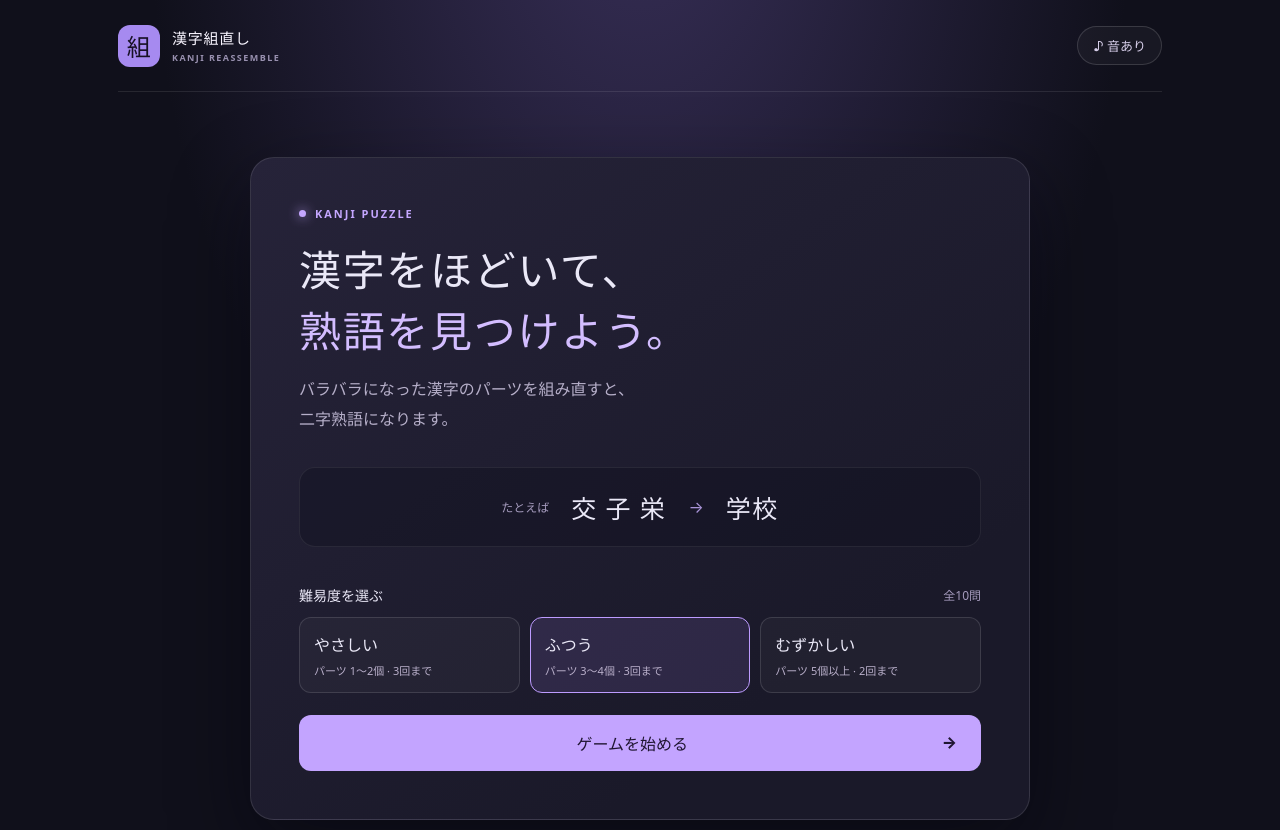
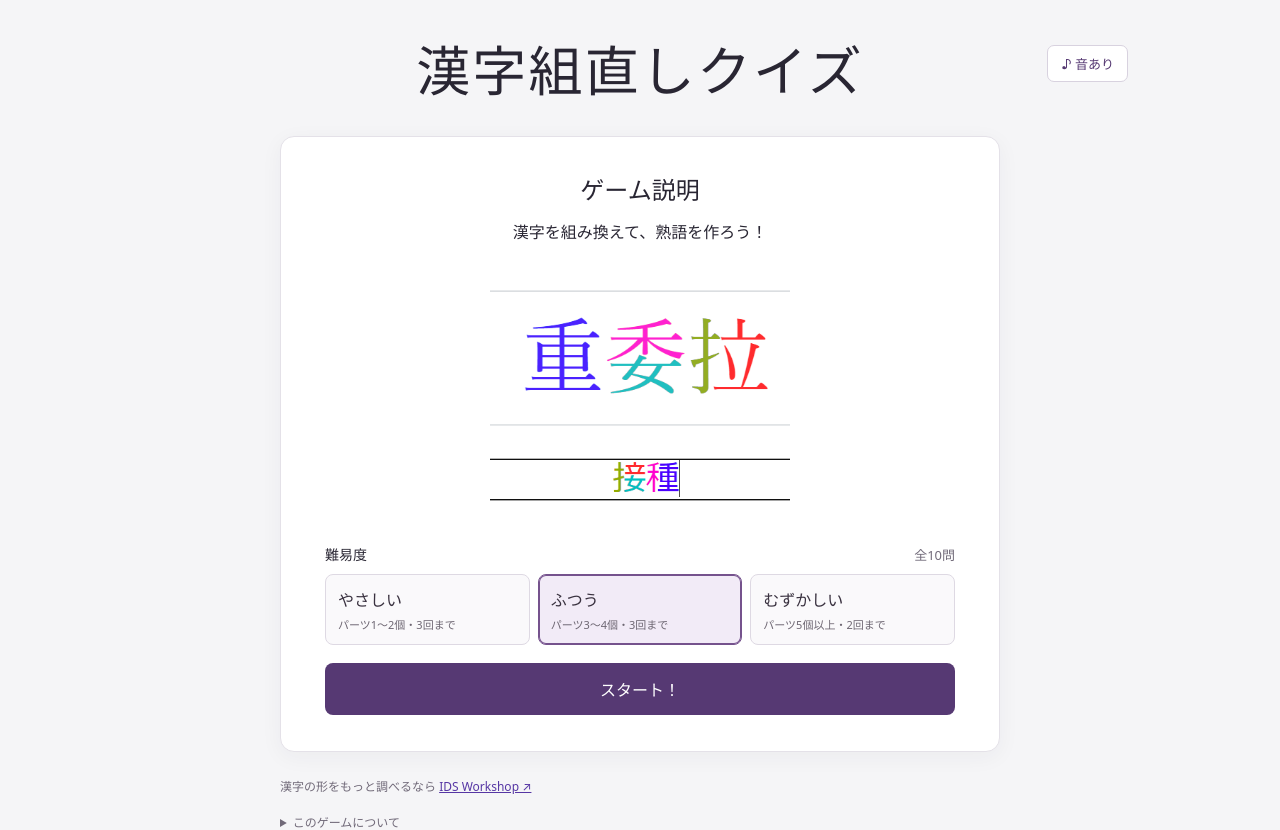
Before and after one commit to mkpoli/han-reassemble, a SvelteKit app: page / in a window 1280 px wide. Shown: the top 830 px of the page. Built offline with nearby package versions, Linux system fonts and the light colour scheme.

Commit message:
refactor: refine the original game style

```diff
--- a/src/app.css
+++ b/src/app.css
@@ -4,9 +4,10 @@
 		-apple-system,
 		'Noto Sans JP',
 		sans-serif;
-	color: #eae8f7;
-	background: #10101b;
+	color: #292633;
+	background: #f5f5f7;
 	font-synthesis: none;
+	accent-color: #563973;
 }
 * {
 	box-sizing: border-box;
@@ -14,7 +15,6 @@
 body {
 	margin: 0;
 	min-width: 320px;
-	background: radial-gradient(ellipse at 50% -20%, #39305a 0, transparent 55%), #10101b;
 }
 button,
 input {
@@ -28,294 +28,243 @@ button:disabled {
 	opacity: 0.55;
 }
 a {
-	color: #c9b4ff;
+	color: #5636a4;
 }
 a:hover {
-	color: #fff;
+	color: #8a5e97;
 }
 button:focus-visible,
 input:focus-visible,
 a:focus-visible,
-summary:focus-visible {
-	outline: 3px solid #e5c474;
+summary:focus-visible,
+h2:focus-visible {
+	outline: 3px solid #9b7ec1;
 	outline-offset: 3px;
 }
 .shell {
-	max-width: 1100px;
-	margin: auto;
-	padding: 0 28px;
+	max-width: 1024px;
+	margin: 0 auto;
+	padding: 0 24px;
 }
 .topbar {
-	height: 92px;
-	display: flex;
-	align-items: center;
-	justify-content: space-between;
-	border-bottom: 1px solid #ffffff18;
+	position: relative;
+	padding: 38px 0 28px;
+	text-align: center;
 }
-.brand {
-	display: flex;
-	align-items: center;
-	gap: 12px;
-	text-decoration: none;
-	color: #f8f5ff;
-	font-weight: 750;
-	font-size: 15px;
-	letter-spacing: 0.05em;
-}
-.brand-mark {
-	display: grid;
-	place-items: center;
-	width: 42px;
-	height: 42px;
-	border-radius: 12px;
-	background: #a68af0;
-	color: #171125;
-	font-size: 24px;
-	font-family: serif;
-}
-.brand-sub {
-	display: block;
-	color: #9991b0;
-	font-size: 9px;
-	letter-spacing: 0.16em;
-	margin-top: 3px;
+.topbar h1 {
+	margin: 0;
+	font:
+		400 clamp(32px, 5vw, 54px)/1.3 'Yu Mincho',
+		'Hiragino Mincho ProN',
+		serif;
+	letter-spacing: 0.04em;
 }
 .sound,
 .hint {
-	border: 1px solid #ffffff24;
-	background: #ffffff09;
-	color: #d6cee9;
-	border-radius: 99px;
-	padding: 9px 15px;
+	border: 1px solid #d8d2df;
+	border-radius: 7px;
+	background: #fff;
+	color: #563973;
+	padding: 8px 13px;
 	font-size: 13px;
+}
+.sound {
+	position: absolute;
+	right: 0;
+	top: 45px;
 }
 .sound:hover,
 .hint:hover {
-	background: #ffffff18;
+	background: #f1edf5;
 }
 main {
-	max-width: 780px;
-	margin: 65px auto;
+	max-width: 720px;
+	margin: 0 auto;
 }
 .panel {
-	border: 1px solid #ffffff1c;
-	border-radius: 24px;
-	background: linear-gradient(145deg, #262339, #1a1929 75%);
-	box-shadow: 0 28px 80px #05040c77;
-	padding: 48px;
+	background: #fff;
+	border: 1px solid #e4e1e8;
+	border-radius: 14px;
+	box-shadow: 0 5px 22px #2e20380c;
+	padding: 36px 44px;
 }
-.eyebrow {
-	color: #c5a7ff;
-	font-size: 11px;
-	font-weight: 750;
-	letter-spacing: 0.18em;
-	display: flex;
-	align-items: center;
-	gap: 9px;
+.intro,
+.result {
+	text-align: center;
 }
-.dot {
-	width: 7px;
-	height: 7px;
-	background: #c5a7ff;
-	border-radius: 50%;
-	box-shadow: 0 0 12px #c5a7ff;
-}
-h1 {
-	font-size: clamp(27px, 4vw, 42px);
-	line-height: 1.45;
-	letter-spacing: 0.04em;
-	margin: 19px 0 12px;
-}
-h1 em {
-	font-style: normal;
-	color: #d3bdff;
+h2 {
+	margin: 0;
+	font-size: 24px;
+	line-height: 1.4;
 }
 .lead {
-	color: #b6afc9;
-	line-height: 1.9;
-	margin: 0;
+	margin: 12px 0 0;
+	line-height: 1.7;
 }
 .example {
-	display: flex;
-	align-items: center;
-	justify-content: center;
-	gap: 22px;
-	margin: 32px 0 38px;
-	padding: 21px;
-	border: 1px solid #ffffff12;
-	border-radius: 16px;
-	background: #110f1f66;
-}
-.example span:first-child {
-	font-size: 12px;
-	color: #a59bbd;
-}
-.example strong {
-	font: 600 25px serif;
-	letter-spacing: 0.06em;
-}
-.arrow,
-.result-arrow {
-	color: #a994d8;
+	display: block;
+	width: min(100%, 300px);
+	height: auto;
+	margin: 22px auto 28px;
 }
 .section-label,
 .answer-heading {
 	display: flex;
 	justify-content: space-between;
 	align-items: center;
+	font-size: 14px;
 	font-weight: 700;
-	font-size: 14px;
-	margin-bottom: 12px;
+	margin-bottom: 10px;
 }
 .section-label span,
 .answer-heading span {
-	font-size: 12px;
-	color: #a59bbd;
-	font-weight: 500;
+	color: #716a79;
+	font-size: 13px;
+	font-weight: 400;
 }
 .levels {
 	display: grid;
 	grid-template-columns: repeat(3, 1fr);
-	gap: 10px;
+	gap: 8px;
+	text-align: left;
 }
 .levels button {
-	min-height: 76px;
 	text-align: left;
-	border: 1px solid #ffffff20;
-	border-radius: 12px;
-	background: #ffffff08;
-	color: #eae8f7;
-	padding: 14px;
+	border: 1px solid #ded9e3;
+	border-radius: 8px;
+	background: #faf9fb;
+	color: #39313f;
+	padding: 12px;
 }
-.levels button:hover,
+.levels button:hover {
+	border-color: #a38bb2;
+}
 .levels button.chosen {
-	border-color: #bd9bff;
-	background: #a27ee524;
+	border-color: #75528d;
+	background: #f2ebf7;
+	box-shadow: inset 0 0 0 1px #75528d;
 }
 .levels strong,
 .levels small {
 	display: block;
 }
 .levels small {
-	margin-top: 6px;
-	color: #b9afca;
+	margin-top: 5px;
+	color: #6d6672;
 	font-size: 11px;
 }
 .primary {
 	border: 0;
-	border-radius: 12px;
-	background: #c3a4ff;
-	color: #201632;
-	font-weight: 800;
-	padding: 16px 24px;
+	border-radius: 8px;
+	background: #563973;
+	color: #fff;
+	font-weight: 700;
+	padding: 14px 24px;
 }
 .primary:hover:not(:disabled) {
-	background: #dac8ff;
+	background: #704c8c;
 }
 .start {
 	width: 100%;
-	margin-top: 22px;
-}
-.start span {
-	float: right;
+	margin-top: 18px;
 }
 .game-heading {
 	display: flex;
 	justify-content: space-between;
 	align-items: end;
-	gap: 20px;
+	gap: 16px;
 }
-.game-heading h1 {
-	font-size: 25px;
-	margin: 13px 0;
+.game-heading h2 {
+	font-size: 20px;
+	margin-top: 4px;
+}
+.game-level {
+	color: #75528d;
+	font-size: 13px;
+	font-weight: 700;
 }
 .counter {
+	color: #82798b;
 	white-space: nowrap;
-	color: #a69bb9;
 }
 .counter strong {
-	font-size: 36px;
-	color: #eee7ff;
+	color: #563973;
+	font-size: 28px;
 }
 .progress {
-	height: 5px;
-	background: #ffffff14;
-	border-radius: 10px;
+	height: 4px;
 	overflow: hidden;
-	margin: 14px 0 27px;
+	border-radius: 4px;
+	background: #eeeaf0;
+	margin: 15px 0 24px;
 }
 .progress span {
 	display: block;
-	background: #c2a0ff;
 	height: 100%;
+	background: #8d6ba4;
 	transition: width 0.3s;
 }
 .puzzle {
-	border: 1px solid #ffffff16;
-	background: radial-gradient(ellipse at center, #4a386a77, transparent 75%), #141321;
-	border-radius: 18px;
-	padding: 30px 16px 38px;
+	border: 1px solid #d8d3de;
+	border-radius: 8px;
 	text-align: center;
+	padding: 24px 16px 32px;
 }
 .puzzle-label {
-	font-size: 12px;
-	color: #b6abc8;
-	letter-spacing: 0.08em;
+	color: #77707b;
+	font-size: 13px;
 }
 .tiles {
 	display: flex;
 	justify-content: center;
 	flex-wrap: wrap;
-	gap: 10px;
-	margin-top: 25px;
+	margin-top: 12px;
+	font:
+		400 clamp(50px, 8vw, 80px)/1.25 'Yu Mincho',
+		'Hiragino Mincho ProN',
+		serif;
 }
 .tiles span {
-	display: grid;
-	place-items: center;
-	width: 76px;
-	height: 86px;
-	border-radius: 12px;
-	border: 1px solid #e6d8ff42;
-	background: linear-gradient(155deg, #faf4e8, #dfd4c3);
-	box-shadow:
-		0 6px 0 #aaa18f,
-		0 12px 22px #0004;
-	color: #272136;
-	font: 600 44px serif;
-	animation: arrive 0.4s backwards;
-	animation-delay: calc(var(--i) * 45ms);
+	animation: arrive 0.3s backwards;
+	animation-delay: calc(var(--i) * 35ms);
 }
 .answer-area {
-	margin-top: 28px;
+	max-width: 520px;
+	margin: 26px auto 0;
 }
 form {
 	display: flex;
 	gap: 10px;
 }
 input {
+	flex: 1;
 	min-width: 0;
-	flex: 1;
-	border: 1px solid #ffffff30;
-	border-radius: 12px;
-	background: #11101c;
-	color: white;
-	padding: 15px 18px;
-	font-size: 20px;
+	border: 1px solid #c8c2ce;
+	border-radius: 8px;
+	background: #fff;
+	color: #292633;
+	padding: 11px 14px;
+	text-align: center;
+	font:
+		24px/1.4 'Yu Mincho',
+		'Hiragino Mincho ProN',
+		serif;
 }
 input::placeholder {
-	color: #777184;
+	color: #aaa3ae;
+	font-size: 17px;
 }
 .feedback {
-	min-height: 29px;
+	min-height: 24px;
 	margin-top: 12px;
-	color: #aaa2b9;
+	color: #716a79;
 	font-size: 13px;
 }
 .success {
-	color: #91e5bd;
+	color: #318553;
 }
 .error {
-	color: #ff9f9f;
+	color: #c13b4b;
 }
 .hint {
 	margin-top: 5px;
@@ -326,19 +275,15 @@ input::placeholder {
 .shake {
 	animation: shake 0.3s;
 }
-.result {
-	text-align: center;
-}
-.result .eyebrow {
-	justify-content: center;
+.result h2 {
+	margin-bottom: 12px;
 }
 .score {
-	margin: 20px 0;
-	color: #d1c3ea;
+	color: #706778;
 }
 .score strong {
-	font-size: 74px;
-	color: #dcc9ff;
+	color: #563973;
+	font-size: 60px;
 }
 .results {
 	list-style: none;
@@ -347,39 +292,43 @@ input::placeholder {
 	display: grid;
 	grid-template-columns: 1fr 1fr;
 	gap: 8px;
+	margin: 20px 0 0;
 }
 .results li {
 	display: grid;
 	grid-template-columns: 22px 1fr 20px auto;
 	gap: 5px;
 	align-items: center;
-	padding: 12px;
-	border-radius: 10px;
-	background: #ffffff08;
+	padding: 10px 12px;
+	border-radius: 6px;
+	background: #f7f5f8;
 }
 .results strong {
-	font-family: serif;
+	font-family: 'Yu Mincho', 'Hiragino Mincho ProN', serif;
+}
+.result-arrow {
+	color: #9a8ca2;
 }
 footer {
-	max-width: 780px;
-	margin: 0 auto 35px;
-	color: #9991a8;
+	max-width: 720px;
+	margin: 24px auto 40px;
+	color: #716a79;
 	font-size: 12px;
 	line-height: 1.8;
 }
 footer p {
 	margin: 8px 0;
 }
+footer details {
+	margin-top: 14px;
+}
 summary {
 	cursor: pointer;
-}
-footer details {
-	margin-top: 14px;
 }
 @keyframes arrive {
 	from {
 		opacity: 0;
-		transform: translateY(12px);
+		transform: translateY(8px);
 	}
 	to {
 		opacity: 1;
@@ -388,10 +337,8 @@ footer details {
 }
 @keyframes celebrate {
 	50% {
-		transform: translateY(-10px);
-		box-shadow:
-			0 6px 0 #aaa18f,
-			0 0 30px #d5b5ff;
+		transform: translateY(-7px);
+		color: #75528d;
 	}
 }
 @keyframes shake {
@@ -407,44 +354,33 @@ footer details {
 		padding: 0 16px;
 	}
 	.topbar {
-		height: 72px;
+		padding: 28px 0 20px;
 	}
-	main {
-		margin: 28px auto;
+	.topbar h1 {
+		font-size: 30px;
+	}
+	.sound {
+		position: static;
+		margin-top: 12px;
 	}
 	.panel {
-		padding: 25px 20px;
-		border-radius: 18px;
-	}
-	.desktop {
-		display: none;
+		padding: 26px 20px;
 	}
 	.example {
-		gap: 12px;
-		margin: 24px 0;
-	}
-	.example strong {
-		font-size: 20px;
+		width: min(100%, 250px);
+		margin: 18px auto 24px;
 	}
 	.levels {
 		grid-template-columns: 1fr;
 	}
 	.levels button {
-		min-height: 0;
+		display: flex;
+		justify-content: space-between;
+		align-items: center;
+		gap: 8px;
 	}
 	.levels small {
-		margin-top: 3px;
-	}
-	.tiles {
-		gap: 7px;
-	}
-	.tiles span {
-		width: 54px;
-		height: 65px;
-		font-size: 34px;
-	}
-	.game-heading h1 {
-		font-size: 20px;
+		margin-top: 0;
 	}
 	form {
 		flex-direction: column;
--- a/src/routes/+page.svelte
+++ b/src/routes/+page.svelte
@@ -1,13 +1,14 @@
 <script lang="ts">
 	import { tick } from 'svelte';
+	import exampleImage from '../assets/screenshot.png';
 	import { equals, type Difficulty, type Quiz } from '../lib/quiz';
 
 	type Phase = 'start' | 'playing' | 'result';
 	type Outcome = { quiz: Quiz; solved: boolean };
 	const levels: { value: Difficulty; name: string; detail: string; attempts: number }[] = [
-		{ value: 'easy', name: 'やさしい', detail: 'パーツ 1〜2個 · 3回まで', attempts: 3 },
-		{ value: 'normal', name: 'ふつう', detail: 'パーツ 3〜4個 · 3回まで', attempts: 3 },
-		{ value: 'hard', name: 'むずかしい', detail: 'パーツ 5個以上 · 2回まで', attempts: 2 }
+		{ value: 'easy', name: 'やさしい', detail: 'パーツ1〜2個・3回まで', attempts: 3 },
+		{ value: 'normal', name: 'ふつう', detail: 'パーツ3〜4個・3回まで', attempts: 3 },
+		{ value: 'hard', name: 'むずかしい', detail: 'パーツ5個以上・2回まで', attempts: 2 }
 	];
 	let difficulty: Difficulty = $state('normal');
 	let phase: Phase = $state('start');
@@ -124,11 +125,7 @@
 
 <div class="shell">
 	<header class="topbar">
-		<div class="brand">
-			<span class="brand-mark">組</span><span
-				>漢字組直し<span class="brand-sub">KANJI REASSEMBLE</span></span
-			>
-		</div>
+		<h1>漢字組直しクイズ</h1>
 		<button
 			class="sound"
 			type="button"
@@ -142,17 +139,10 @@
 	<main>
 		{#if phase === 'start'}
 			<section class="intro panel">
-				<div class="eyebrow"><span class="dot"></span> KANJI PUZZLE</div>
-				<h1>漢字をほどいて、<br /><em>熟語を見つけよう。</em></h1>
-				<p class="lead">
-					バラバラになった漢字のパーツを組み直すと、<br class="desktop" />二字熟語になります。
-				</p>
-				<div class="example">
-					<span>たとえば</span><strong>交 子 栄</strong><span class="arrow">→</span><strong
-						>学校</strong
-					>
-				</div>
-				<div class="section-label">難易度を選ぶ <span>全10問</span></div>
+				<h2>ゲーム説明</h2>
+				<p class="lead">漢字を組み換えて、熟語を作ろう！</p>
+				<img class="example" src={exampleImage} alt="重・委・拉を組み換えて接種にする例" />
+				<div class="section-label">難易度 <span>全10問</span></div>
 				<div class="levels" role="group" aria-label="難易度">
 					{#each levels as item (item.value)}
 						<button
@@ -166,7 +156,7 @@
 					{/each}
 				</div>
 				<button class="primary start" onclick={start} disabled={loading}
-					>{loading ? '読み込み中…' : 'ゲームを始める'} <span>→</span></button
+					>{loading ? '読み込み中…' : 'スタート！'}</button
 				>
 				{#if error}<p class="error" role="alert">{error}</p>{/if}
 			</section>
@@ -174,8 +164,8 @@
 			<section class="game panel">
 				<div class="game-heading">
 					<div>
-						<div class="eyebrow"><span class="dot"></span> {level.name}</div>
-						<h1>パーツを組み直そう</h1>
+						<div class="game-level">{level.name}</div>
+						<h2>漢字を組み直そう</h2>
 					</div>
 					<div class="counter">
 						<strong>{String(index + 1).padStart(2, '0')}</strong><span>
@@ -206,7 +196,7 @@
 				<div class="answer-area">
 					<div class="answer-heading">
 						<label for="answer">答えを入力</label><span
-							>残り {Math.max(0, level.attempts - attempts)} 回</span
+							>残り{Math.max(0, level.attempts - attempts)}回</span
 						>
 					</div>
 					<form
@@ -230,15 +220,15 @@
 								class="primary"
 								type="button"
 								bind:this={nextButton}
-								onclick={next}>{index + 1 === quizzes.length ? '結果を見る' : '次の問題'} →</button
+								onclick={next}>{index + 1 === quizzes.length ? '結果を見る' : '次の問題'}</button
 							>{:else}<button
 								class="primary"
 								type="submit"
-								disabled={!answer.trim() || feedback === 'wrong'}>答える →</button
+								disabled={!answer.trim() || feedback === 'wrong'}>答える</button
 							>{/if}
 					</form>
 					<div class="feedback" aria-live="polite">
-						{#if feedback === 'correct'}<span class="success">✦ 正解！ {current.lemma}</span
+						{#if feedback === 'correct'}<span class="success">正解！ {current.lemma}</span
 							>{:else if feedback === 'failed'}<span class="error"
 								>答えは {current.lemma} でした</span
 							>{:else if feedback === 'wrong'}<span class="error">もう一度考えてみよう</span
@@ -251,16 +241,14 @@
 							ヒント：最初の文字は「{[...current.lemma][0]}」
 						</div>{/if}
 					<button class="hint" type="button" onclick={() => (hint = !hint)} aria-pressed={hint}
-						>{hint ? 'ヒントを隠す' : '✧ ヒントを見る'}</button
+						>{hint ? 'ヒントを隠す' : 'ヒントを見る'}</button
 					>
 				</div>
 			</section>
 		{:else}
 			<section class="result panel">
-				<div class="eyebrow"><span class="dot"></span> ROUND COMPLETE</div>
-				<h1 tabindex="-1" bind:this={resultHeading}>おつかれさま！</h1>
-				<p class="lead">今回の結果</p>
-				<div class="score"><strong>{score}</strong><span> / {quizzes.length} 問正解</span></div>
+				<h2 tabindex="-1" bind:this={resultHeading}>結果発表</h2>
+				<div class="score"><strong>{score}</strong><span> / {quizzes.length}問正解</span></div>
 				<ol class="results">
 					{#each outcomes as outcome, i (i)}<li>
 							<span class:success={outcome.solved} class:error={!outcome.solved}
@@ -274,7 +262,7 @@
 					class="primary start"
 					onclick={() => {
 						phase = 'start';
-					}}>もう一度遊ぶ →</button
+					}}>もう一度遊ぶ</button
 				>
 			</section>
 		{/if}
```
Also changed, not shown: src/assets/screenshot.png (added).
